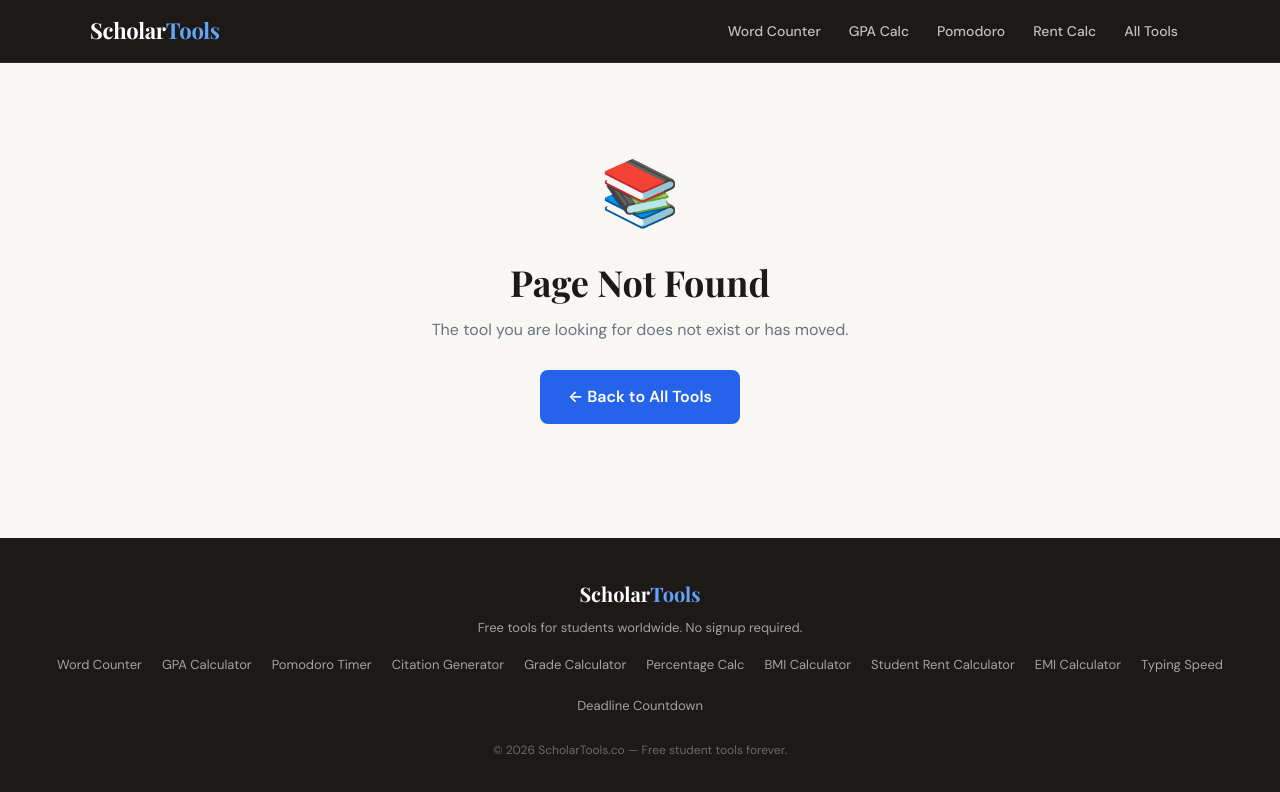
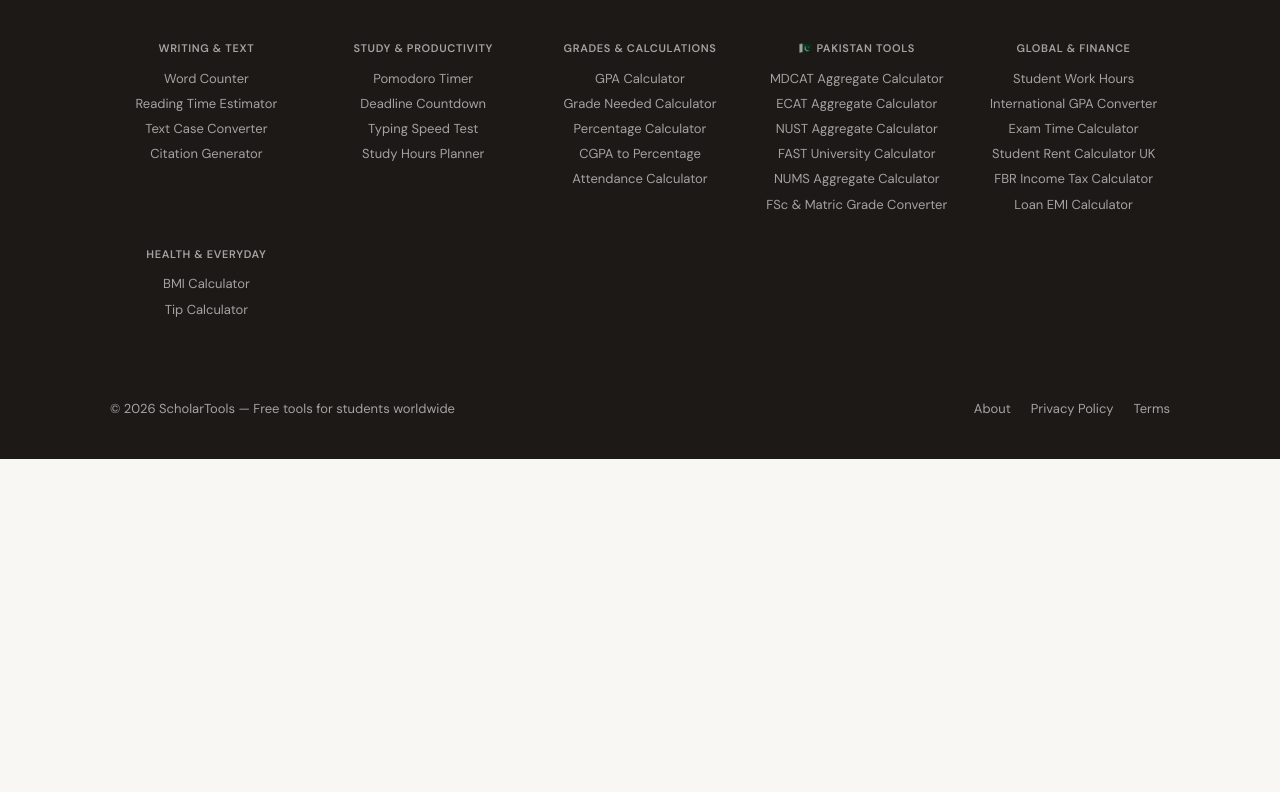
Before and after one commit to abdullahwebsites95/scholartools, a Next.js app: page /Footer in a window 1280 px wide. Before the commit this address had no page. Shown: the top 792 px of the page. Built offline with nearby package versions, Linux system fonts and the light colour scheme.

Commit message:
Phase 4 SEO - OG tags, Twitter cards, expanded footer with all 27 tools

```diff
--- /dev/null
+++ b/pages/Footer.js
@@ -0,0 +1,128 @@
+import Link from 'next/link'
+
+const FOOTER_TOOLS = [
+  {
+    category: 'Writing & Text',
+    links: [
+      { href: '/word-counter', label: 'Word Counter' },
+      { href: '/reading-time', label: 'Reading Time Estimator' },
+      { href: '/text-case-converter', label: 'Text Case Converter' },
+      { href: '/citation-generator', label: 'Citation Generator' },
+    ]
+  },
+  {
+    category: 'Study & Productivity',
+    links: [
+      { href: '/pomodoro-timer', label: 'Pomodoro Timer' },
+      { href: '/deadline-countdown', label: 'Deadline Countdown' },
+      { href: '/typing-speed', label: 'Typing Speed Test' },
+      { href: '/study-hours-planner', label: 'Study Hours Planner' },
+    ]
+  },
+  {
+    category: 'Grades & Calculations',
+    links: [
+      { href: '/gpa-calculator', label: 'GPA Calculator' },
+      { href: '/grade-calculator', label: 'Grade Needed Calculator' },
+      { href: '/percentage-calculator', label: 'Percentage Calculator' },
+      { href: '/cgpa-to-percentage', label: 'CGPA to Percentage' },
+      { href: '/attendance-calculator', label: 'Attendance Calculator' },
+    ]
+  },
+  {
+    category: '🇵🇰 Pakistan Tools',
+    links: [
+      { href: '/mdcat-calculator', label: 'MDCAT Aggregate Calculator' },
+      { href: '/ecat-calculator', label: 'ECAT Aggregate Calculator' },
+      { href: '/nust-calculator', label: 'NUST Aggregate Calculator' },
+      { href: '/fast-calculator', label: 'FAST University Calculator' },
+      { href: '/nums-calculator', label: 'NUMS Aggregate Calculator' },
+      { href: '/fsc-grade-converter', label: 'FSc & Matric Grade Converter' },
+    ]
+  },
+  {
+    category: 'Global & Finance',
+    links: [
+      { href: '/international-student-work-hours-calculator', label: 'Student Work Hours' },
+      { href: '/international-gpa-converter', label: 'International GPA Converter' },
+      { href: '/exam-time-calculator', label: 'Exam Time Calculator' },
+      { href: '/student-rent-calculator', label: 'Student Rent Calculator UK' },
+      { href: '/fbr-income-tax-calculator', label: 'FBR Income Tax Calculator' },
+      { href: '/emi-calculator', label: 'Loan EMI Calculator' },
+    ]
+  },
+  {
+    category: 'Health & Everyday',
+    links: [
+      { href: '/bmi-calculator', label: 'BMI Calculator' },
+      { href: '/tip-calculator', label: 'Tip Calculator' },
+    ]
+  },
+]
+
+export default function Footer() {
+  return (
+    <footer className="footer">
+      <div className="container">
+        {/* Tool links grid */}
+        <div style={{
+          display: 'grid',
+          gridTemplateColumns: 'repeat(auto-fill, minmax(180px, 1fr))',
+          gap: '32px 24px',
+          marginBottom: 40,
+          paddingBottom: 40,
+          borderBottom: '0.5px solid var(--color-border-tertiary)'
+        }}>
+          {FOOTER_TOOLS.map(cat => (
+            <div key={cat.category}>
+              <div style={{
+                fontSize: 11,
+                fontWeight: 600,
+                color: 'var(--color-text-tertiary)',
+                textTransform: 'uppercase',
+                letterSpacing: '0.06em',
+                marginBottom: 12
+              }}>
+                {cat.category}
+              </div>
+              <div style={{ display: 'flex', flexDirection: 'column', gap: 7 }}>
+                {cat.links.map(link => (
+                  <Link
+                    key={link.href}
+                    href={link.href}
+                    style={{
+                      fontSize: 13,
+                      color: 'var(--color-text-secondary)',
+                      textDecoration: 'none',
+                      lineHeight: 1.4
+                    }}
+                  >
+                    {link.label}
+                  </Link>
+                ))}
+              </div>
+            </div>
+          ))}
+        </div>
+
+        {/* Bottom bar */}
+        <div style={{
+          display: 'flex',
+          justifyContent: 'space-between',
+          alignItems: 'center',
+          flexWrap: 'wrap',
+          gap: 12
+        }}>
+          <div style={{ fontSize: 13, color: 'var(--color-text-tertiary)' }}>
+            © {new Date().getFullYear()} ScholarTools — Free tools for students worldwide
+          </div>
+          <div style={{ display: 'flex', gap: 20 }}>
+            <Link href="/about" style={{ fontSize: 13, color: 'var(--color-text-tertiary)', textDecoration: 'none' }}>About</Link>
+            <Link href="/privacy-policy" style={{ fontSize: 13, color: 'var(--color-text-tertiary)', textDecoration: 'none' }}>Privacy Policy</Link>
+            <Link href="/terms" style={{ fontSize: 13, color: 'var(--color-text-tertiary)', textDecoration: 'none' }}>Terms</Link>
+          </div>
+        </div>
+      </div>
+    </footer>
+  )
+}
--- a/pages/_app.js
+++ b/pages/_app.js
@@ -2,139 +2,145 @@ import '../styles/globals.css'
 import { useRouter } from 'next/router'
 import Head from 'next/head'
 
-const SCHEMA_MAP = {
+const PAGE_MAP = {
+  '/': {
+    name: 'ScholarTools — Free Online Tools for Students',
+    description: 'Free online tools for students: word counter, GPA calculator, MDCAT calculator, attendance tracker, BMI calculator and more. No signup needed.',
+    url: 'https://scholartools.co',
+    schema: null,
+  },
   '/word-counter': {
-    name: 'Word Counter',
+    name: 'Word Counter — Free Online Word Count Tool | ScholarTools',
     description: 'Free online word counter. Count words, characters, sentences, paragraphs, reading time and pages instantly. No signup needed.',
     url: 'https://scholartools.co/word-counter',
   },
   '/reading-time': {
-    name: 'Reading Time Estimator',
+    name: 'Reading Time Estimator — Free Tool | ScholarTools',
     description: 'Estimate how long any text takes to read. Free reading time calculator for students and writers.',
     url: 'https://scholartools.co/reading-time',
   },
   '/text-case-converter': {
-    name: 'Text Case Converter',
+    name: 'Text Case Converter — Free Online Tool | ScholarTools',
     description: 'Convert text to uppercase, lowercase, title case, sentence case and camelCase instantly. Free online text converter.',
     url: 'https://scholartools.co/text-case-converter',
   },
   '/citation-generator': {
-    name: 'Citation Generator',
+    name: 'Citation Generator — Free APA & MLA Citations | ScholarTools',
     description: 'Generate free APA and MLA citations for books, websites and journals. Free citation maker for students.',
     url: 'https://scholartools.co/citation-generator',
   },
   '/pomodoro-timer': {
-    name: 'Pomodoro Study Timer',
+    name: 'Pomodoro Study Timer — Free Focus Timer | ScholarTools',
     description: 'Free Pomodoro timer for students. 25-minute study sessions with break reminders to boost focus and productivity.',
     url: 'https://scholartools.co/pomodoro-timer',
   },
   '/deadline-countdown': {
-    name: 'Assignment Deadline Countdown',
+    name: 'Assignment Deadline Countdown — Free Tracker | ScholarTools',
     description: 'Track multiple assignment deadlines with live countdowns. Free deadline tracker for students.',
     url: 'https://scholartools.co/deadline-countdown',
   },
   '/typing-speed': {
-    name: 'Typing Speed Test',
+    name: 'Typing Speed Test — Free WPM Test | ScholarTools',
     description: 'Test your typing speed in WPM. Free online typing speed test with accuracy measurement for students.',
     url: 'https://scholartools.co/typing-speed',
   },
   '/study-hours-planner': {
-    name: 'Study Hours Planner',
+    name: 'Study Hours Planner — Free Exam Study Schedule | ScholarTools',
     description: 'Plan your study hours by subject difficulty and days left before exams. Free study planner for students.',
     url: 'https://scholartools.co/study-hours-planner',
   },
   '/gpa-calculator': {
-    name: 'GPA Calculator',
+    name: 'GPA Calculator — Free Grade Point Average Tool | ScholarTools',
     description: 'Calculate your GPA on the 4.0 scale with subject credit hours. Free GPA calculator for students.',
     url: 'https://scholartools.co/gpa-calculator',
   },
   '/grade-calculator': {
-    name: 'Grade Needed Calculator',
+    name: 'Grade Needed Calculator — Free Final Exam Tool | ScholarTools',
     description: 'Find out exactly what score you need on your final exam to pass the course. Free grade needed calculator.',
     url: 'https://scholartools.co/grade-calculator',
   },
   '/percentage-calculator': {
-    name: 'Percentage Calculator',
+    name: 'Percentage Calculator — Free Online Tool | ScholarTools',
     description: 'Calculate percentages, percentage change, and what percent X is of Y. Free online percentage calculator.',
     url: 'https://scholartools.co/percentage-calculator',
   },
   '/cgpa-to-percentage': {
-    name: 'CGPA to Percentage Converter',
+    name: 'CGPA to Percentage Calculator — Free Converter | ScholarTools',
     description: 'Convert CGPA to percentage using your university formula. Supports Pakistani and Indian universities. Free CGPA converter.',
     url: 'https://scholartools.co/cgpa-to-percentage',
   },
   '/attendance-calculator': {
-    name: 'Attendance Calculator',
+    name: 'Attendance Calculator — Free Class Attendance Tracker | ScholarTools',
     description: 'Check your class attendance percentage and find out how many classes you can miss. Free attendance calculator for students.',
     url: 'https://scholartools.co/attendance-calculator',
   },
   '/bmi-calculator': {
-    name: 'BMI Calculator',
+    name: 'BMI Calculator — Free Body Mass Index Calculator | ScholarTools',
     description: 'Calculate your Body Mass Index instantly. Free BMI calculator with healthy weight range for metric and imperial units.',
     url: 'https://scholartools.co/bmi-calculator',
   },
   '/tip-calculator': {
-    name: 'Tip Calculator',
+    name: 'Tip Calculator — Split Bill & Tip Calculator | ScholarTools',
     description: 'Calculate tip amount and split bills among friends. Free tip calculator with bill splitting.',
     url: 'https://scholartools.co/tip-calculator',
   },
   '/emi-calculator': {
-    name: 'Loan EMI Calculator',
+    name: 'Loan EMI Calculator — Free Monthly Installment Tool | ScholarTools',
     description: 'Calculate monthly loan installments, total interest and full repayment schedule. Free EMI calculator for students.',
     url: 'https://scholartools.co/emi-calculator',
   },
   '/student-rent-calculator': {
-    name: 'Student Rent Affordability Calculator UK',
+    name: 'Student Rent Affordability Calculator UK — Free Tool | ScholarTools',
     description: 'Calculate how much rent you can afford as a UK student based on your maintenance loan. Free student rent calculator.',
     url: 'https://scholartools.co/student-rent-calculator',
   },
   '/mdcat-calculator': {
-    name: 'MDCAT Aggregate Calculator',
+    name: 'MDCAT Aggregate Calculator 2025 — MBBS Admission Pakistan | ScholarTools',
     description: 'Calculate your MBBS and BDS admission aggregate using the official PMDC formula. Free MDCAT calculator Pakistan.',
     url: 'https://scholartools.co/mdcat-calculator',
   },
   '/ecat-calculator': {
-    name: 'ECAT Aggregate Calculator',
+    name: 'ECAT Aggregate Calculator 2025 — UET Merit Calculator | ScholarTools',
     description: 'Calculate your UET engineering admission aggregate using the official formula. Free ECAT calculator Pakistan.',
     url: 'https://scholartools.co/ecat-calculator',
   },
   '/nust-calculator': {
-    name: 'NUST NET Aggregate Calculator',
+    name: 'NUST Aggregate Calculator 2025 — NET Merit Calculator | ScholarTools',
     description: 'Calculate your NUST admission aggregate for all schools. Free NUST merit calculator Pakistan.',
     url: 'https://scholartools.co/nust-calculator',
   },
   '/fast-calculator': {
-    name: 'FAST University Aggregate Calculator',
+    name: 'FAST University Aggregate Calculator 2025 — NUET Merit | ScholarTools',
     description: 'Calculate your FAST-NU admission aggregate for CS, SE and engineering. Free FAST NUET merit calculator.',
     url: 'https://scholartools.co/fast-calculator',
   },
   '/nums-calculator': {
-    name: 'NUMS Aggregate Calculator',
+    name: 'NUMS Aggregate Calculator 2025 — Army Medical College | ScholarTools',
     description: 'Calculate your Army Medical College admission aggregate using the NUMS formula. Free NUMS merit calculator Pakistan.',
     url: 'https://scholartools.co/nums-calculator',
   },
   '/fsc-grade-converter': {
-    name: 'FSc and Matric Grade Converter',
+    name: 'FSc Percentage Calculator Pakistan — Matric Grade Converter | ScholarTools',
     description: 'Convert FSc or Matric marks to percentage and official board letter grade. Free FSc percentage calculator Pakistan.',
     url: 'https://scholartools.co/fsc-grade-converter',
   },
   '/fbr-income-tax-calculator': {
-    name: 'FBR Income Tax Calculator',
+    name: 'FBR Income Tax Calculator 2025-26 — Free Pakistan Tax Tool | ScholarTools',
     description: 'Calculate Pakistan income tax for 2025-26 using official FBR slabs. Free tax calculator for salaried and freelancers.',
     url: 'https://scholartools.co/fbr-income-tax-calculator',
   },
   '/international-student-work-hours-calculator': {
-    name: 'International Student Work Hours Calculator',
+    name: 'International Student Work Hours Calculator — UK, Australia, Canada | ScholarTools',
     description: 'Check how many hours you can legally work on your student visa. Covers UK, Australia, Canada, USA and Ireland.',
     url: 'https://scholartools.co/international-student-work-hours-calculator',
   },
   '/international-gpa-converter': {
-    name: 'International GPA Converter',
+    name: 'International GPA Converter — WES GPA Calculator | ScholarTools',
     description: 'Convert Pakistani, UK, Indian, German and Australian grades to US 4.0 GPA scale. Free WES-style GPA converter.',
     url: 'https://scholartools.co/international-gpa-converter',
   },
   '/exam-time-calculator': {
-    name: 'Exam Time Calculator',
+    name: 'Exam Time Calculator — Free Time Allocation Tool | ScholarTools',
     description: 'Allocate time per section and question in any exam. Free exam time calculator for MCQ and essay papers.',
     url: 'https://scholartools.co/exam-time-calculator',
   },
@@ -171,28 +177,52 @@ const ORG_SCHEMA = {
   'name': 'ScholarTools',
   'url': 'https://scholartools.co',
   'description': 'Free online tools for students worldwide. GPA calculator, attendance tracker, university admission calculators and more.',
-  'logo': 'https://scholartools.co/logo.png',
-  'sameAs': []
 }
+
+const SITE_NAME = 'ScholarTools'
+const DEFAULT_IMAGE = 'https://scholartools.co/og-image.png'
 
 export default function App({ Component, pageProps }) {
   const router = useRouter()
   const pathname = router.pathname
-  const schemaData = SCHEMA_MAP[pathname]
+  const page = PAGE_MAP[pathname]
+
+  const ogTitle = page?.name || `${SITE_NAME} — Free Tools for Students`
+  const ogDesc = page?.description || 'Free online tools for students. No signup needed.'
+  const ogUrl = page?.url || `https://scholartools.co${pathname}`
+  const isHomepage = pathname === '/'
 
   return (
     <>
       <Head>
-        {/* Organization schema on all pages */}
+        {/* Open Graph tags — social sharing for all pages */}
+        <meta property="og:type" content="website" />
+        <meta property="og:site_name" content={SITE_NAME} />
+        <meta property="og:title" content={ogTitle} />
+        <meta property="og:description" content={ogDesc} />
+        <meta property="og:url" content={ogUrl} />
+        <meta property="og:image" content={DEFAULT_IMAGE} />
+        <meta property="og:image:width" content="1200" />
+        <meta property="og:image:height" content="630" />
+        <meta property="og:locale" content="en_US" />
+
+        {/* Twitter Card tags */}
+        <meta name="twitter:card" content="summary_large_image" />
+        <meta name="twitter:title" content={ogTitle} />
+        <meta name="twitter:description" content={ogDesc} />
+        <meta name="twitter:image" content={DEFAULT_IMAGE} />
+
+        {/* Organisation schema on all pages */}
         <script
           type="application/ld+json"
           dangerouslySetInnerHTML={{ __html: JSON.stringify(ORG_SCHEMA) }}
         />
-        {/* Tool-specific WebApplication schema */}
-        {schemaData && (
+
+        {/* Tool-specific WebApplication schema — only on tool pages */}
+        {page && !isHomepage && (
           <script
             type="application/ld+json"
-            dangerouslySetInnerHTML={{ __html: JSON.stringify(buildSchema(schemaData)) }}
+            dangerouslySetInnerHTML={{ __html: JSON.stringify(buildSchema(page)) }}
           />
         )}
       </Head>
```
